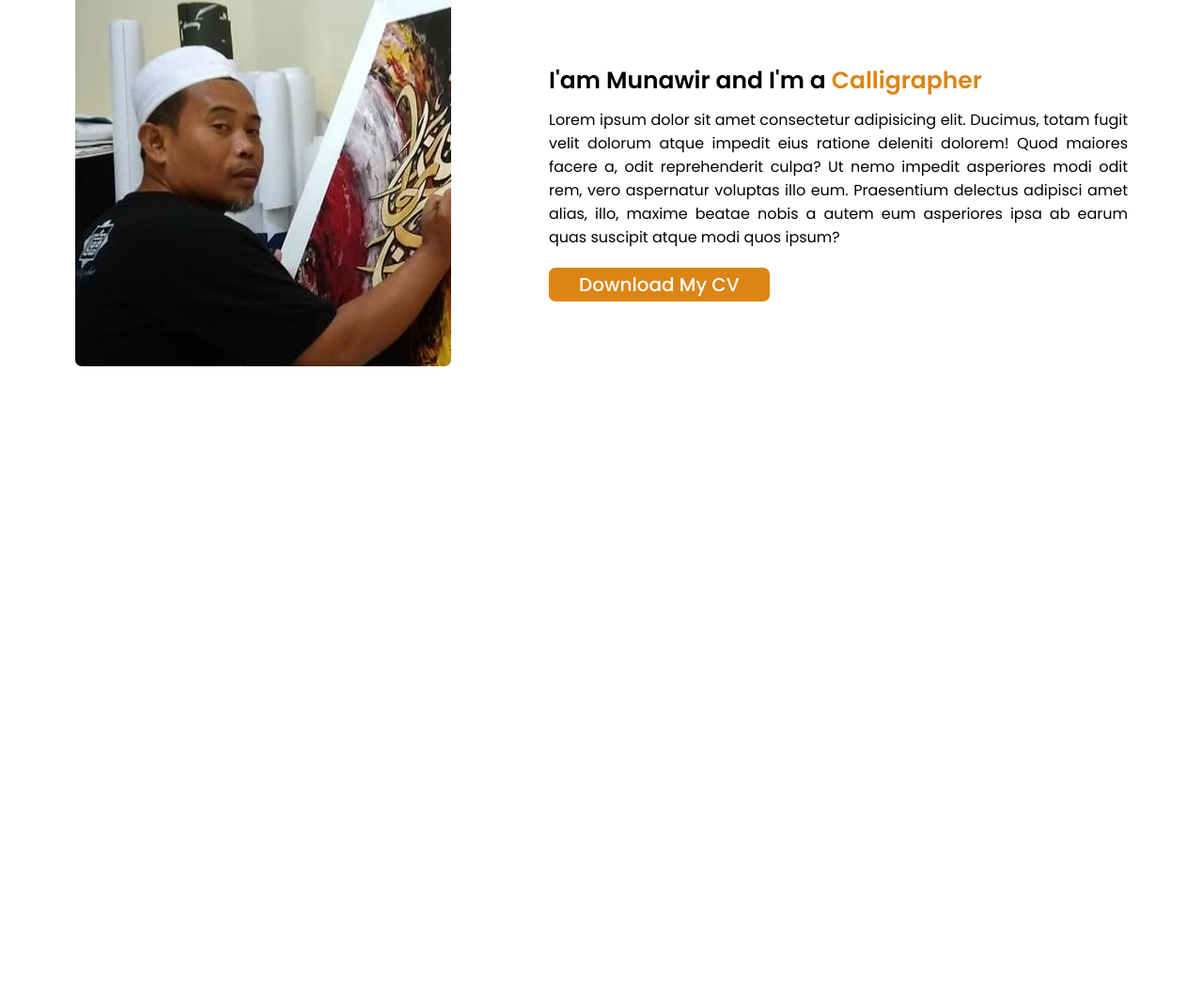
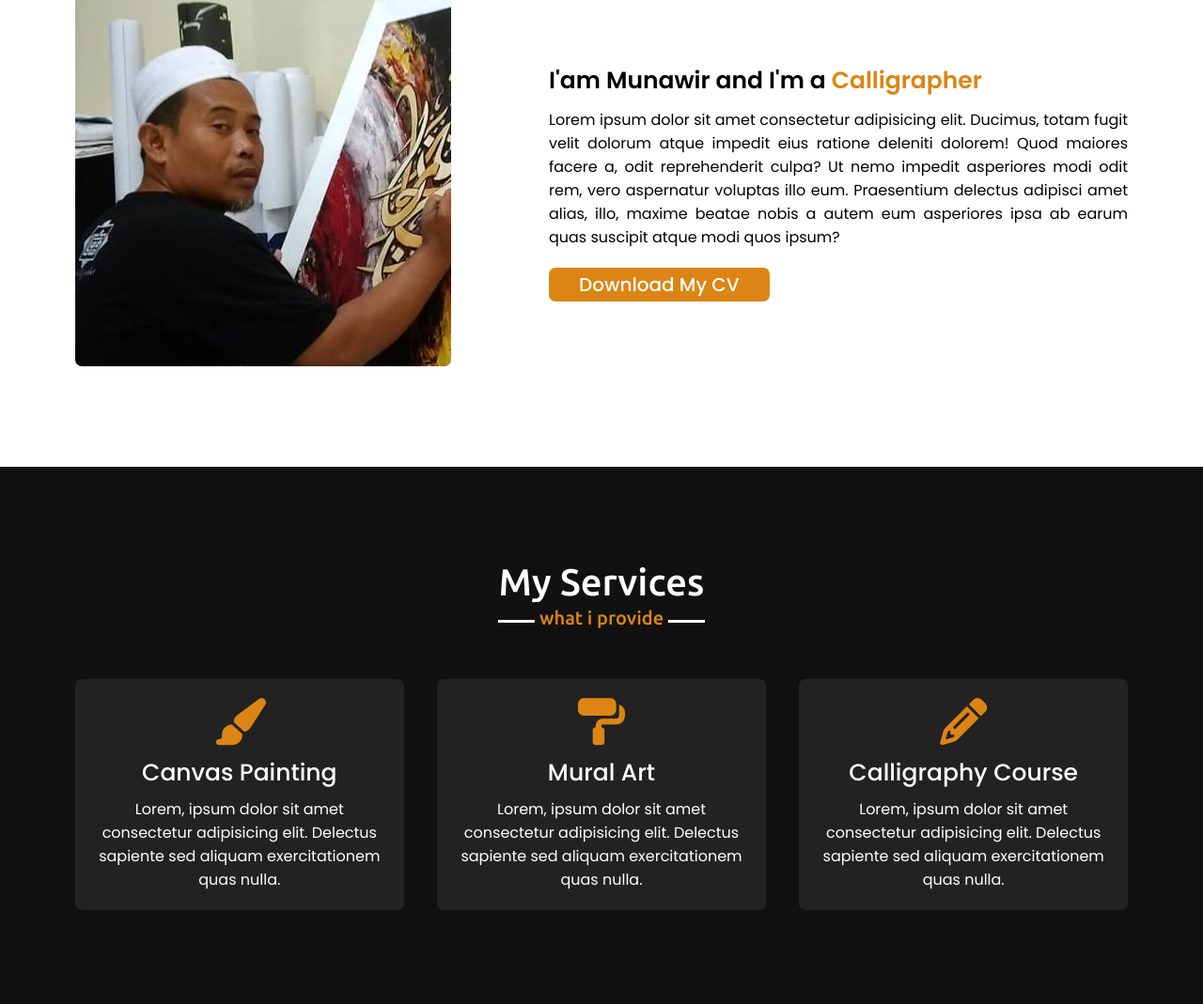
Before and after one commit to Honey-bee-code/munawirhadi, a plain HTML site: page index.html in a window 1280 px wide. Shown: the part 1036-2105 px from the top of the page at 94% size. Before the commit the page ends 1533 px from the top, so only its background shows below. Drawn offline with nearby package versions, Linux system fonts and the light colour scheme.

Commit message:
services

```diff
--- a/index.html
+++ b/index.html
@@ -4,7 +4,7 @@
     <meta charset="UTF-8" />
     <meta name="viewport" content="width=device-width, initial-scale=1.0" />
     <title>Portfolio</title>
-    <link rel="icon" href="img/bee.png">
+    <link rel="icon" href="img/bee.png" />
     <link rel="stylesheet" href="style.css" />
     <script src="https://kit.fontawesome.com/50372ed4e6.js" crossorigin="anonymous"></script>
     <script src="https://code.jquery.com/jquery-3.6.0.min.js"></script>
@@ -44,15 +44,48 @@
     <!-- about section start  -->
     <section class="about" id="about">
       <div class="max-width">
-        <h2 class="title">About me</h2>
+        <h2 class="title">About Me</h2>
         <div class="about-content">
           <div class="column left">
             <img src="img/profil.jpg" alt="photo profil" />
           </div>
           <div class="column right">
             <div class="text">I'am Munawir and I'm a <span>Calligrapher</span></div>
-            <p>Lorem ipsum dolor sit amet consectetur adipisicing elit. Ducimus, totam fugit velit dolorum atque impedit eius ratione deleniti dolorem! Quod maiores facere a, odit reprehenderit culpa? Ut nemo impedit asperiores modi odit rem, vero aspernatur voluptas illo eum. Praesentium delectus adipisci amet alias, illo, maxime beatae nobis a autem eum asperiores ipsa ab earum quas suscipit atque modi quos ipsum?</p>
+            <p>
+              Lorem ipsum dolor sit amet consectetur adipisicing elit. Ducimus, totam fugit velit dolorum atque impedit eius ratione deleniti dolorem! Quod maiores facere a, odit reprehenderit culpa? Ut nemo impedit asperiores modi odit
+              rem, vero aspernatur voluptas illo eum. Praesentium delectus adipisci amet alias, illo, maxime beatae nobis a autem eum asperiores ipsa ab earum quas suscipit atque modi quos ipsum?
+            </p>
             <a href="#">Download My CV</a>
+          </div>
+        </div>
+      </div>
+    </section>
+
+    <!-- services section start  -->
+    <section class="services" id="services">
+      <div class="max-width">
+        <h2 class="title">My Services</h2>
+        <div class="services-content">
+          <div class="card">
+            <div class="box">
+              <i class="fas fa-paint-brush"></i>
+              <div class="text">Canvas Painting</div>
+              <p>Lorem, ipsum dolor sit amet consectetur adipisicing elit. Delectus sapiente sed aliquam exercitationem quas nulla.</p>
+            </div>
+          </div>
+          <div class="card">
+            <div class="box">
+              <i class="fas fa-paint-roller"></i>
+              <div class="text">Mural Art</div>
+              <p>Lorem, ipsum dolor sit amet consectetur adipisicing elit. Delectus sapiente sed aliquam exercitationem quas nulla.</p>
+            </div>
+          </div>
+          <div class="card">
+            <div class="box">
+              <i class="fas fa-pencil-alt"></i>
+              <div class="text">Calligraphy Course</div>
+              <p>Lorem, ipsum dolor sit amet consectetur adipisicing elit. Delectus sapiente sed aliquam exercitationem quas nulla.</p>
+            </div>
           </div>
         </div>
       </div>
--- a/style.css
+++ b/style.css
@@ -110,14 +110,11 @@
   background: none;
 }
 
-/* about section styling */
+/* all similiar styling code*/
 section {
   padding: 100px 0;
 }
-.about {
-  font-family: "Poppins", sans-serif;
-}
-.about .title {
+section .title {
   position: relative;
   font-family: "Ubuntu", sans-serif;
   text-align: center;
@@ -126,7 +123,7 @@ section {
   margin-bottom: 60px;
   padding-bottom: 20px;
 }
-.about .title::before {
+section .title::before {
   content: "";
   position: absolute;
   bottom: 0px;
@@ -136,8 +133,7 @@ section {
   background: #111;
   transform: translateX(-50%);
 }
-.about .title::after {
-  content: "who i am";
+section .title::after {
   position: absolute;
   bottom: -12px;
   left: 50%;
@@ -147,7 +143,18 @@ section {
   background: #fff;
   transform: translateX(-50%);
 }
-.about .about-content {
+
+/* about section styling */
+.about,
+.services {
+  font-family: "Poppins", sans-serif;
+}
+
+.about .title::after {
+  content: "who i am";
+}
+.about .about-content,
+.services .services-content {
   display: flex;
   flex-wrap: wrap;
   align-items: center;
@@ -191,6 +198,51 @@ section {
 .about .about-content .right a:hover {
   color: rgb(220, 133, 20);
   background: none;
+}
+
+/* services section styling */
+.services {
+  color: #fff;
+  background: #111;
+}
+.services .title::before {
+  background: #fff;
+  width: 220px;
+}
+.services .title::after {
+  background: #111;
+  content: "what i provide";
+}
+.services .services-content .card {
+  width: calc(33% - 20px);
+  background: #222;
+  text-align: center;
+  border-radius: 7px;
+  padding: 20px 25px;
+  cursor: pointer;
+  transition: all 0.3s ease;
+}
+.services .services-content .card:hover {
+  background: rgb(220, 133, 20);
+}
+.services .services-content .card .box {
+  transition: all 0.3s ease;
+}
+.services .services-content .card:hover .box {
+  transform: scale(1.05);
+}
+.services .services-content .card i {
+  font-size: 50px;
+  color: rgb(220, 133, 20);
+  transition: all 0.3s ease;
+}
+.services .services-content .card:hover i {
+  color: #fff;
+}
+.services .services-content .card .text {
+  font-size: 25px;
+  font-weight: 500;
+  margin: 10px 0 7px 0;
 }
 
 /* responsive media query start  */
@@ -267,6 +319,10 @@ section {
   .about .about-content .right {
     flex: 100%;
   }
+  .services .services-content .card {
+    width: calc(50% - 10px);
+    margin-bottom: 20px;
+  }
 }
 
 @media (max-width: 580px) {
@@ -281,6 +337,9 @@ section {
   }
   .home .home-content .text-3 {
     font-size: 32px;
+  }
+  .services .services-content .card {
+    width: 100%;
   }
 }
 
```
